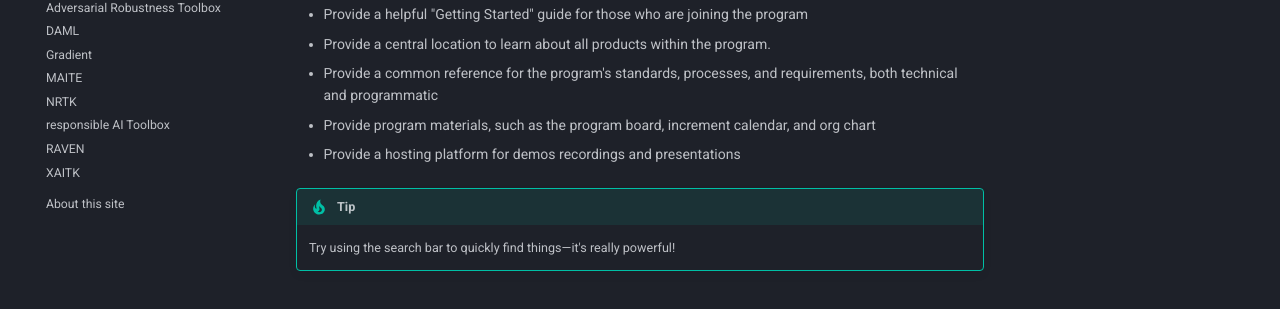
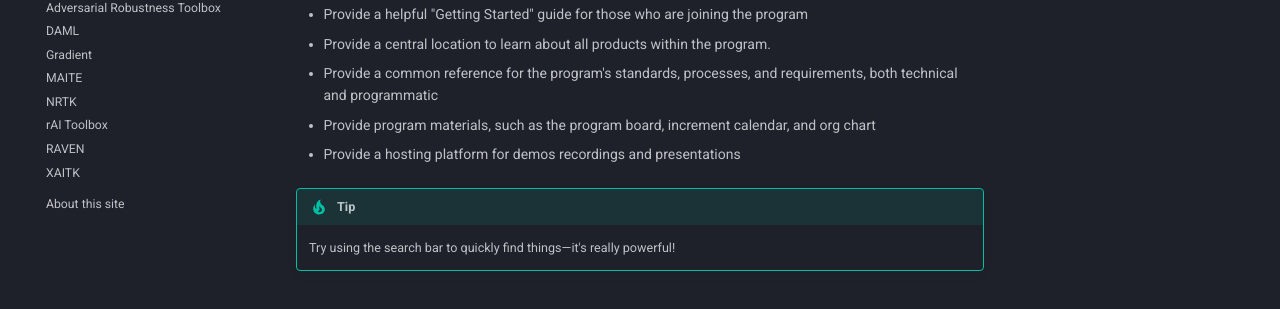
Before and after one commit to zheng0xd/JATIC-internal-docs, an MkDocs documentation site: the page built from docs/index.md, in a window 1280 px wide. Shown: the part 377-686 px from the top of the page. Built offline with MkDocs 1.6.1 and Material for MkDocs 9.7.7, drawn with Linux system fonts in a browser that asks for light colours; emoji names are drawn with the system emoji font.

Commit message:
responsible -> r

```diff
--- a/mkdocs.yml
+++ b/mkdocs.yml
@@ -101,7 +101,7 @@ nav:
       - Gradient: products/gradient.md
       - MAITE: products/maite.md
       - NRTK: products/nrtk.md
-      - responsible AI Toolbox: products/rai-toolbox.md
+      - rAI Toolbox: products/rai-toolbox.md
       - RAVEN: products/raven.md
       - XAITK: products/xaitk.md
     - About this site : about.md
```
